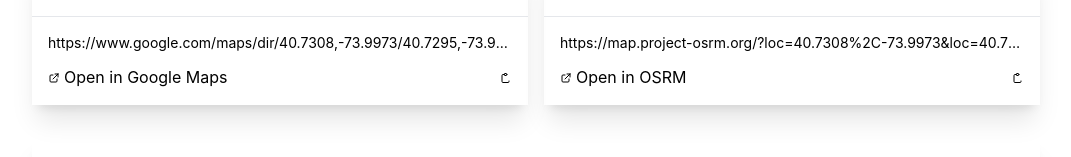
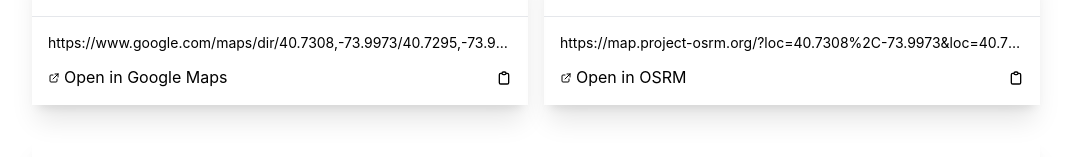
Before and after one commit to Simbul/mapurlgen, a React (Vite) app: page / in a window 1280 px wide. Both pictures are taken after a click on the button "Sample Text 1". Shown: the part 631-788 px from the top of the page, without its empty margins (104-1175 px from the left). Built offline with nearby package versions, Linux system fonts and the light colour scheme.

Commit message:
Fix icon in Copy buttons

```diff
--- a/src/components/MapUrlGenerator.tsx
+++ b/src/components/MapUrlGenerator.tsx
@@ -59,11 +59,11 @@
                 </a>
                 <button
                   onClick={() => copyToClipboard(googleMapsUrl)}
-                  className="btn btn-ghost"
+                  className="btn btn-circle"
                   title="Copy URL"
                 >
-                  <svg xmlns="http://www.w3.org/2000/svg" className="h-3 w-3" fill="none" viewBox="0 0 24 24" stroke="currentColor" style={{ width: '0.75rem', height: '0.75rem', display: 'inline-block', verticalAlign: 'middle' }}>
-                    <path strokeLinecap="round" strokeLinejoin="round" strokeWidth={2} d="M8 5H6a2 2 0 00-2 2v12a2 2 0 002 2h10a2 2 0 002-2v-1M8 5a2 2 0 002 2h2a2 2 0 002-2M8 5a2 2 0 012-2h2a2 2 0 012 2" />
+                  <svg xmlns="http://www.w3.org/2000/svg" className="h-4 w-4" fill="none" viewBox="0 0 24 24" stroke="currentColor">
+                    <path strokeLinecap="round" strokeLinejoin="round" strokeWidth={2} d="M9 5H7a2 2 0 00-2 2v12a2 2 0 002 2h10a2 2 0 002-2V7a2 2 0 00-2-2h-2M9 5a2 2 0 002 2h2a2 2 0 002-2M9 5a2 2 0 012-2h2a2 2 0 012 2" />
                   </svg>
                 </button>
               </div>
@@ -98,11 +98,11 @@
                 </a>
                 <button
                   onClick={() => copyToClipboard(osrmUrl)}
-                  className="btn btn-ghost"
+                  className="btn btn-circle"
                   title="Copy URL"
                 >
-                  <svg xmlns="http://www.w3.org/2000/svg" className="h-3 w-3" fill="none" viewBox="0 0 24 24" stroke="currentColor" style={{ width: '0.75rem', height: '0.75rem', display: 'inline-block', verticalAlign: 'middle' }}>
-                    <path strokeLinecap="round" strokeLinejoin="round" strokeWidth={2} d="M8 5H6a2 2 0 00-2 2v12a2 2 0 002 2h10a2 2 0 002-2v-1M8 5a2 2 0 002 2h2a2 2 0 002-2M8 5a2 2 0 012-2h2a2 2 0 012 2" />
+                  <svg xmlns="http://www.w3.org/2000/svg" className="h-4 w-4" fill="none" viewBox="0 0 24 24" stroke="currentColor">
+                    <path strokeLinecap="round" strokeLinejoin="round" strokeWidth={2} d="M9 5H7a2 2 0 00-2 2v12a2 2 0 002 2h10a2 2 0 002-2V7a2 2 0 00-2-2h-2M9 5a2 2 0 002 2h2a2 2 0 002-2M9 5a2 2 0 012-2h2a2 2 0 012 2" />
                   </svg>
                 </button>
               </div>
```
